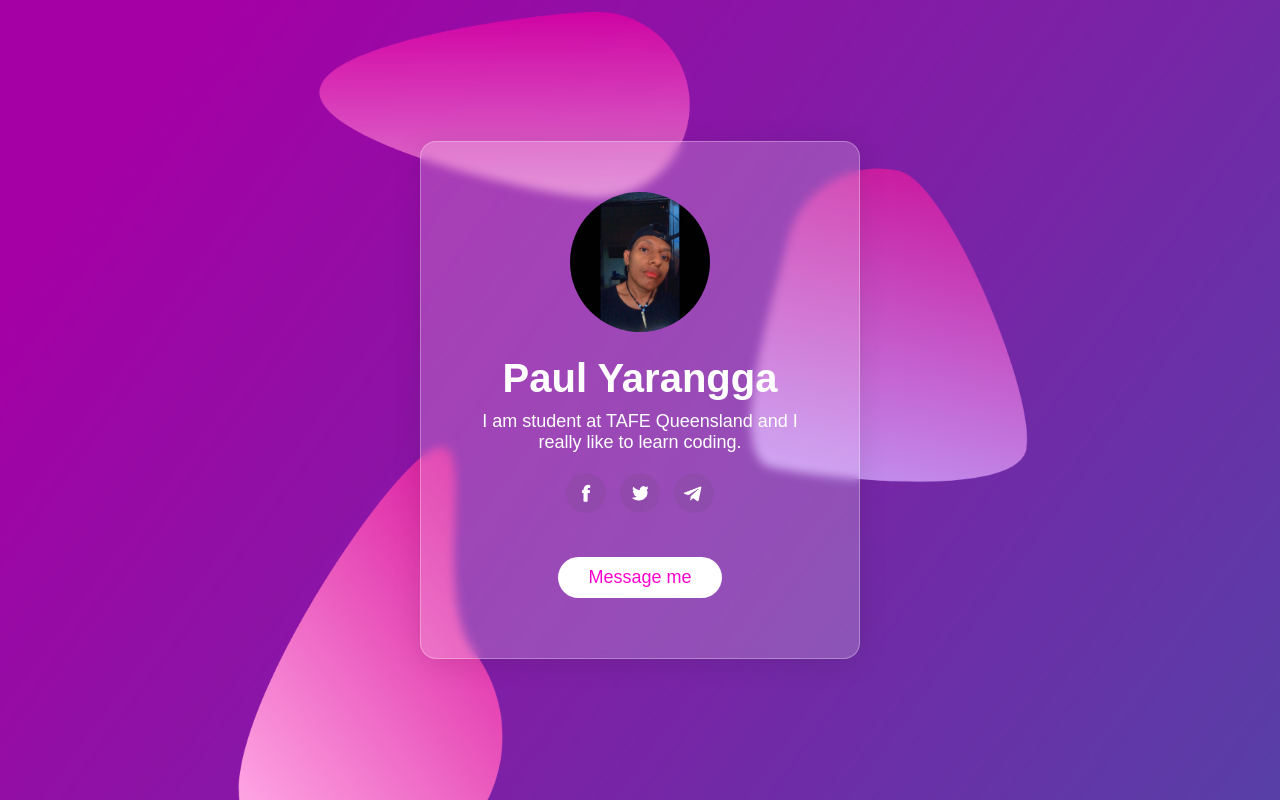
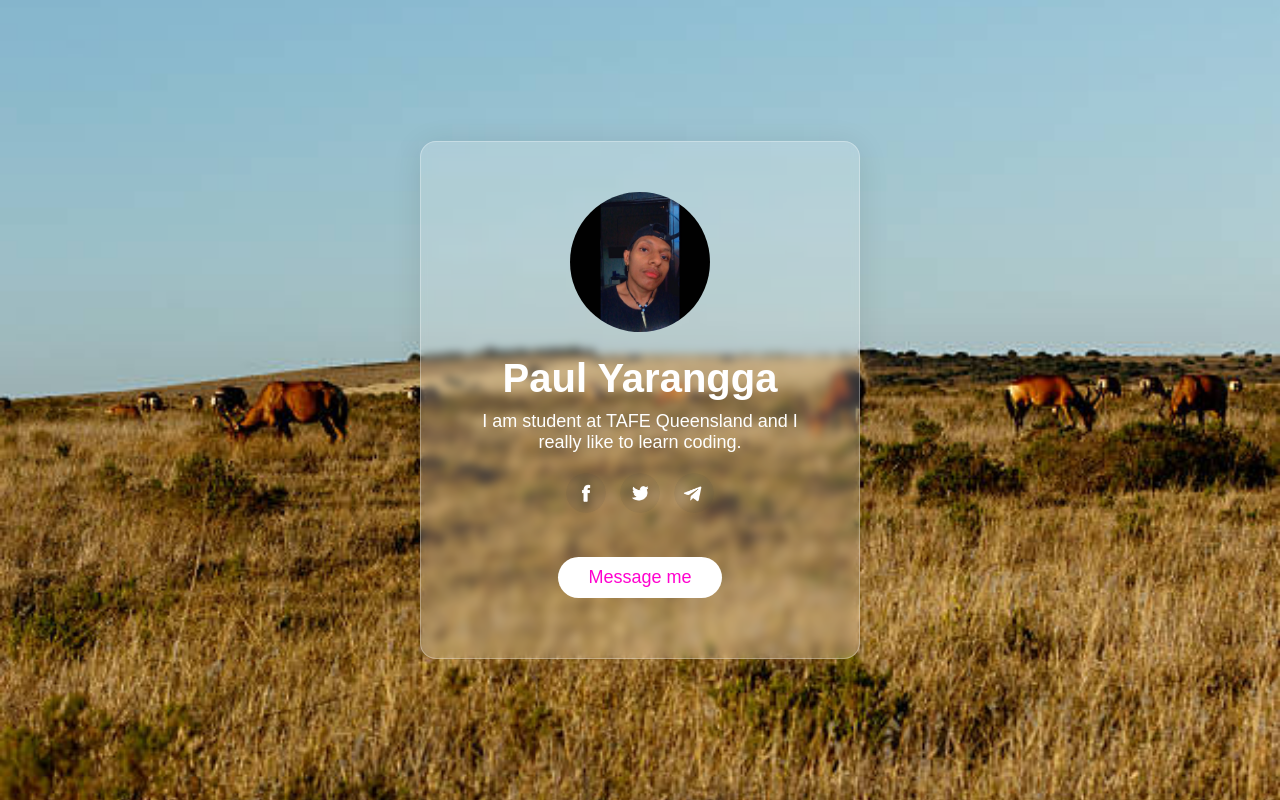
Before and after one commit to paulyarangga11/glassmorphism, a plain HTML site: page index.html in a window 1280 px wide. Drawn offline with Linux system fonts and the light colour scheme.

Commit message:
update image

```diff
--- a/style.css
+++ b/style.css
@@ -8,7 +8,7 @@
 .container {
     width: 100%;
     height: 100vh;
-    background-image: url(images/back.png);
+    background-image: url(images/back.jpg);
     background-position: center;
     background-size: cover;
     display: flex;
```
Also changed, not shown: images/back.jpg (added).
